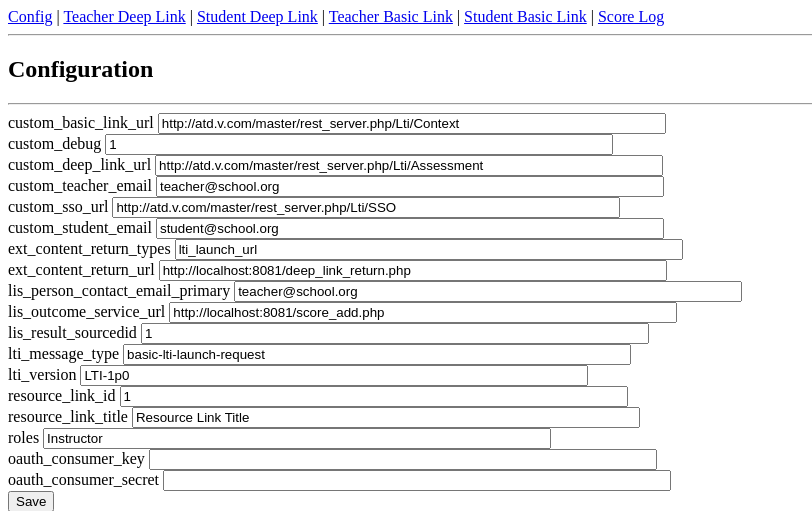
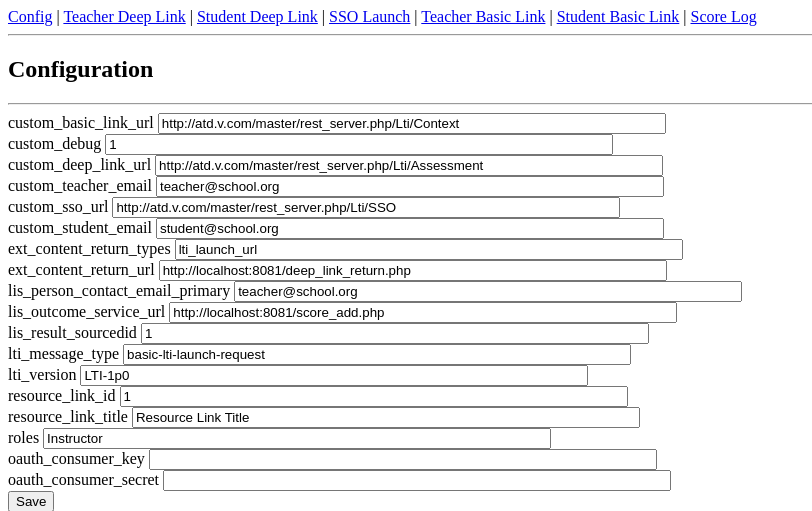
Before and after one commit to jschneider98/lti_test_harness, a PHP site: page /index.php in a window 1280 px wide. Shown: the top 511 px of the page, without its empty margins (0-812 px from the left). Run offline with PHP 8.4, Linux system fonts and the light colour scheme.

Commit message:
Added new menu item for SSO launch Ticket: Purpose of Change: Description of Change: Tags:
Conflicts Resolved:

```diff
--- a/display.php
+++ b/display.php
@@ -24,6 +24,7 @@ class Display
 <a href="index.php">Config</a> |
 <a href="teacher_deep_link.php">Teacher Deep Link</a> |
 <a href="student_deep_link.php">Student Deep Link</a> |
+<a href="sso.php">SSO Launch</a> |
 <a href="teacher_basic_link.php">Teacher Basic Link</a> |
 <a href="student_basic_link.php">Student Basic Link</a> |
 <a href="score_view.php">Score Log</a>
```
